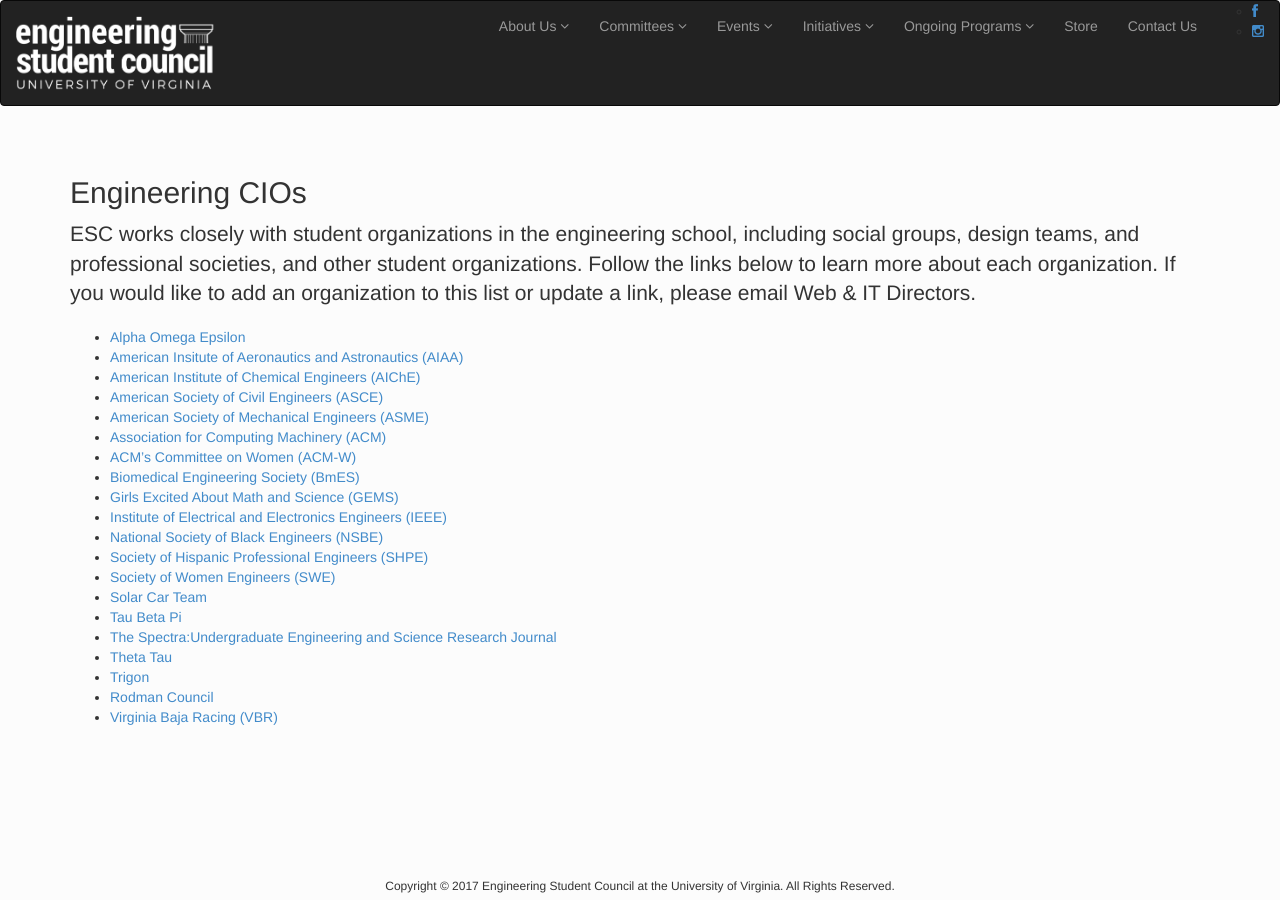
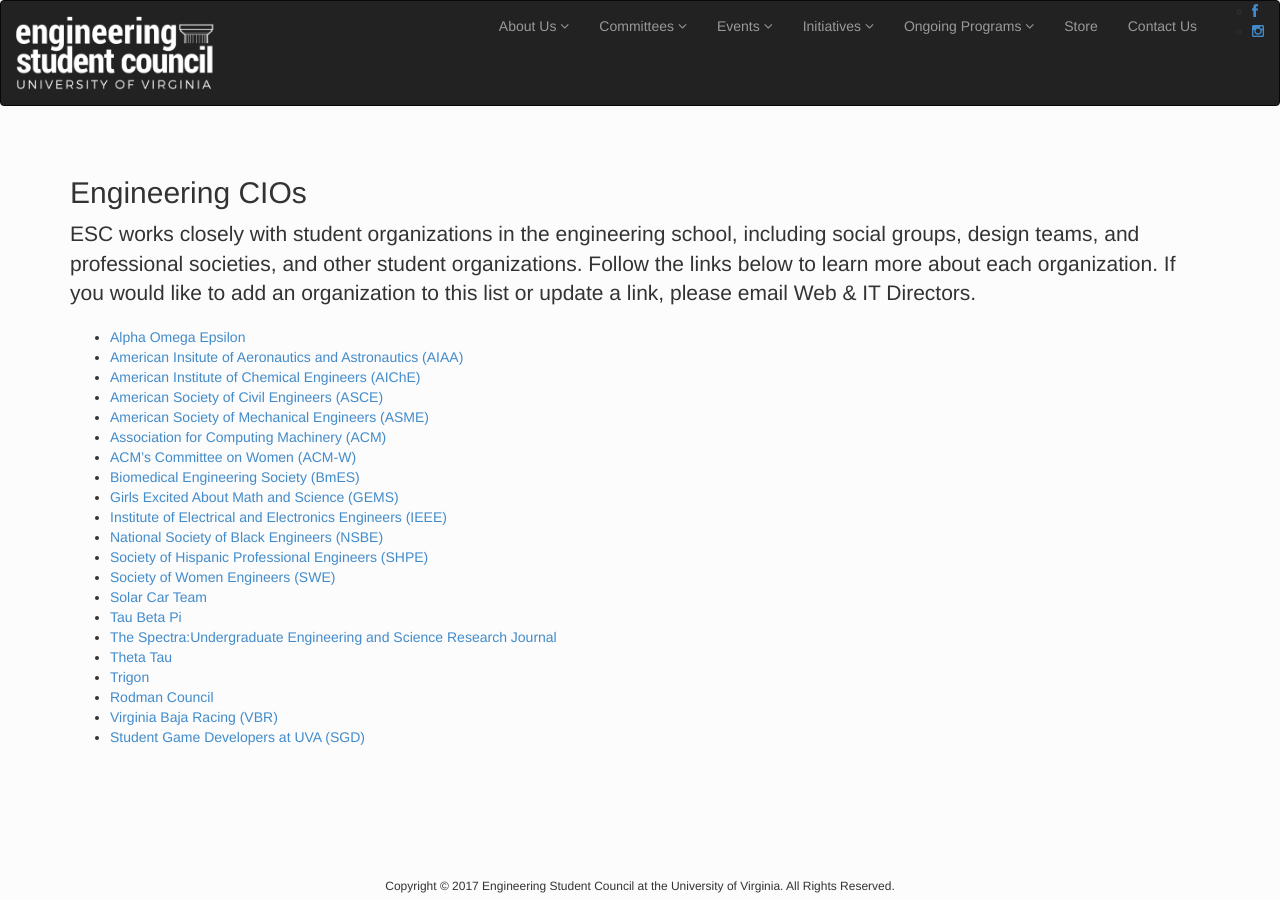
Before and after one commit to uvaesc/uvaesc.github.io, a Jekyll site: the page built from CIO.html, in a window 1280 px wide. Built offline with Jekyll 4.4.1, drawn with Linux system fonts in a browser that asks for light colours.

Commit message:
added gamers

```diff
--- a/CIO.html
+++ b/CIO.html
@@ -27,6 +27,7 @@
         <li><a href=http://www.trigonengineeringsociety.org/>Trigon</a></li>
         <li><a href=http://www.seas.virginia.edu/students/rodmans/council.php>Rodman Council</a></li>
         <li><a href=http://www.virginiabaja.tumblr.com/>Virginia Baja Racing (VBR)</a></li>
+        <li><a href=https://sgd.cs.virginia.edu/>Student Game Developers at UVA (SGD)</a></li>
       </ul>
   </div><!--/.container-->
 </section><!--/about-us-->
```
